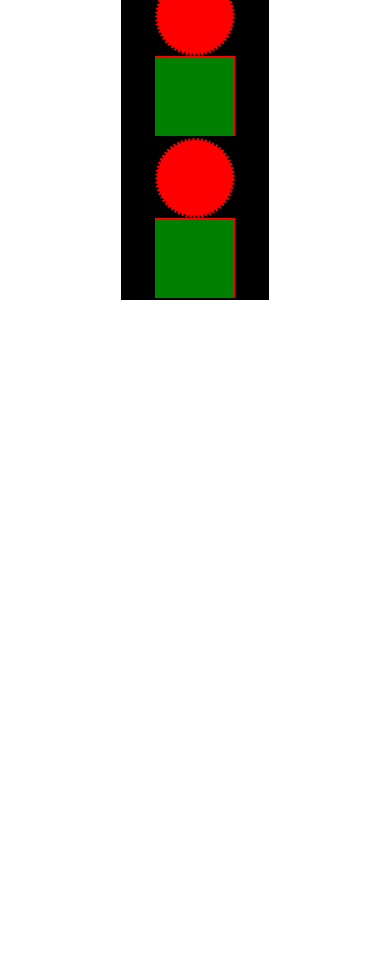
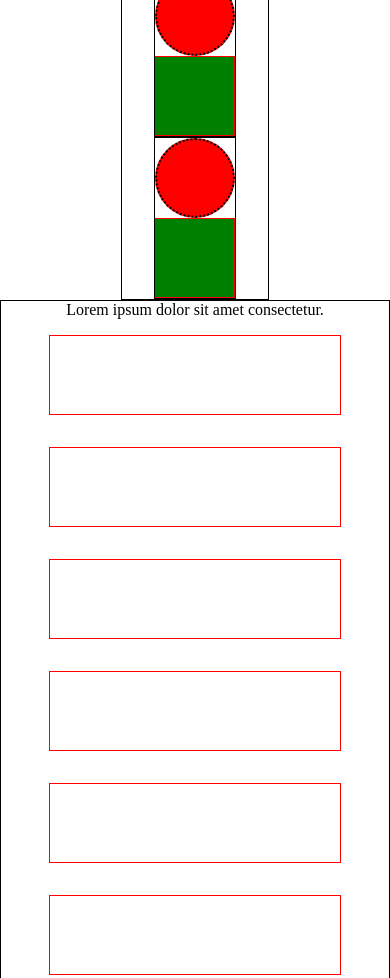
Before and after one commit to Nicola-Campagna/htmlcss-responsive-layout, a plain HTML site: page index.html in a window 390 px wide. Shown: the part 1022-2000 px from the top of the page. Before the commit the page ends 1322 px from the top, so only its background shows below. Drawn offline with Linux system fonts and the light colour scheme.

Commit message:
add responsive section "benefits" structure

```diff
--- a/css/mquery.css
+++ b/css/mquery.css
@@ -69,3 +69,24 @@
     }
 
 }
+
+/* MEDIA QUERY SECTION BENEFITS */
+
+/* media query per tablet */
+@media screen and (max-width:768px) {
+
+    .benefits .card-benefit{
+        width:calc( 50% - 2rem);
+    }
+
+}
+
+/* media query per smartphone */
+@media screen and (max-width:480px) {
+
+    .benefits .card-benefit{
+        width:100%
+
+    }
+
+}
--- a/css/style.css
+++ b/css/style.css
@@ -109,12 +109,12 @@
 }
 
 .testi-img{
+    height: 80px;
+    width: 80px;
     border-radius: 50%;
     /* debug */
     background-color: red;
     border: 2px dotted black;
-    height: 80px;
-    width: 80px;
 }
 
 .testi-text{
@@ -124,3 +124,25 @@
     background-color: green;
     border: 1px solid red;
 }
+
+/* SECTION BENEFITS */
+
+.benefits{
+    display: flex;
+    justify-content: center;
+    flex-wrap: wrap;
+}
+
+.benefits .card-benefit{
+    width: calc(100% / 3 - 2rem);
+    margin: 1rem;
+    /* debu */
+    height: 80px;
+    border: 1px solid red;
+
+}
+
+.benefits h2{
+    width: 100%;
+    text-align: center;
+}
--- a/css/utils.css
+++ b/css/utils.css
@@ -13,7 +13,7 @@
 	margin: 0 auto;
 	padding: 0 2rem;
 	/* debug */
-	background-color: black;
+	/* background-color: black; */
 	border: 1px solid black;
 }
 
--- a/index.html
+++ b/index.html
@@ -144,6 +144,19 @@
 
         </section>
 
+        <!-- SECTION BENEFITS -->
+        <section class="benefits">
+            <div class="benefits container">
+                <h2>Lorem ipsum dolor sit amet consectetur.</h2>
+                <div class="card-benefit"></div>
+                <div class="card-benefit"></div>
+                <div class="card-benefit"></div>
+                <div class="card-benefit"></div>
+                <div class="card-benefit"></div>
+                <div class="card-benefit"></div>
+            </div>
+        </section>
+
     </main>
 
 </body>
```
